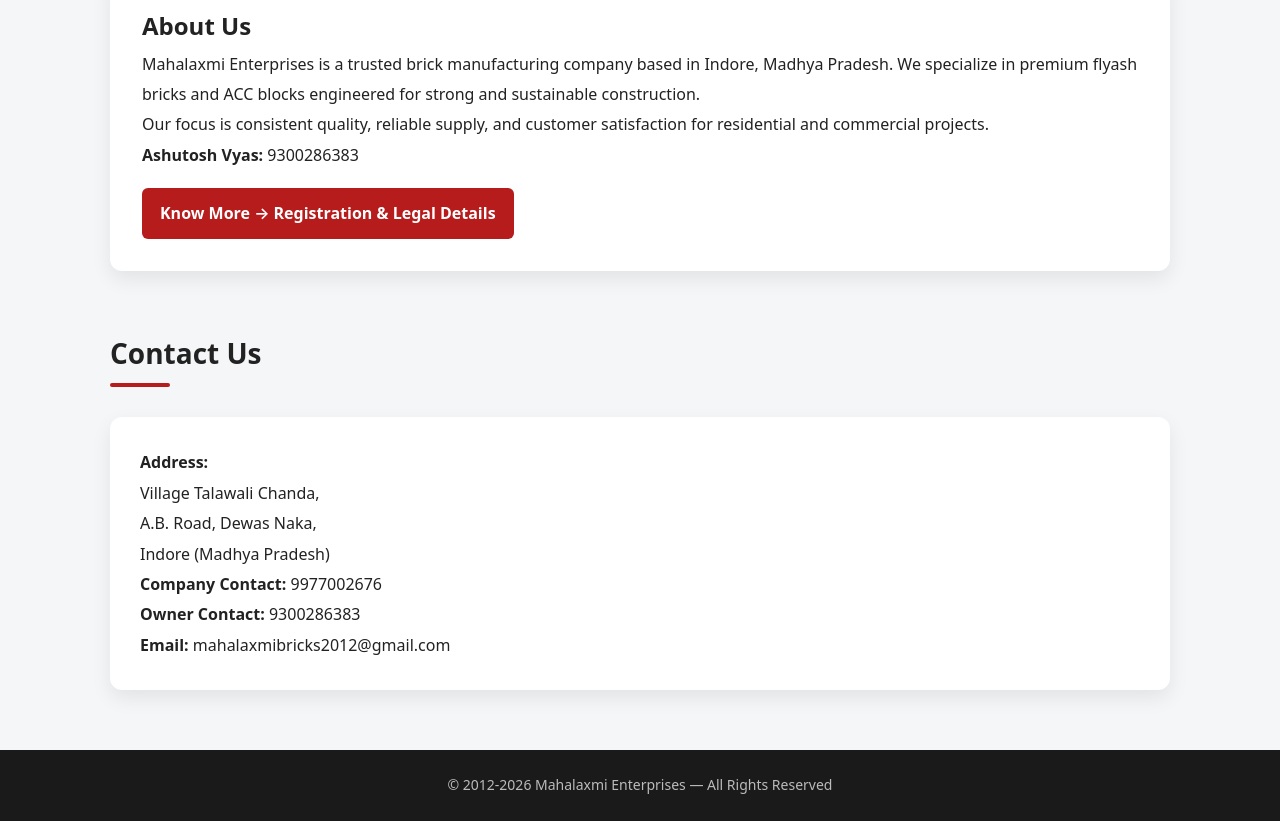
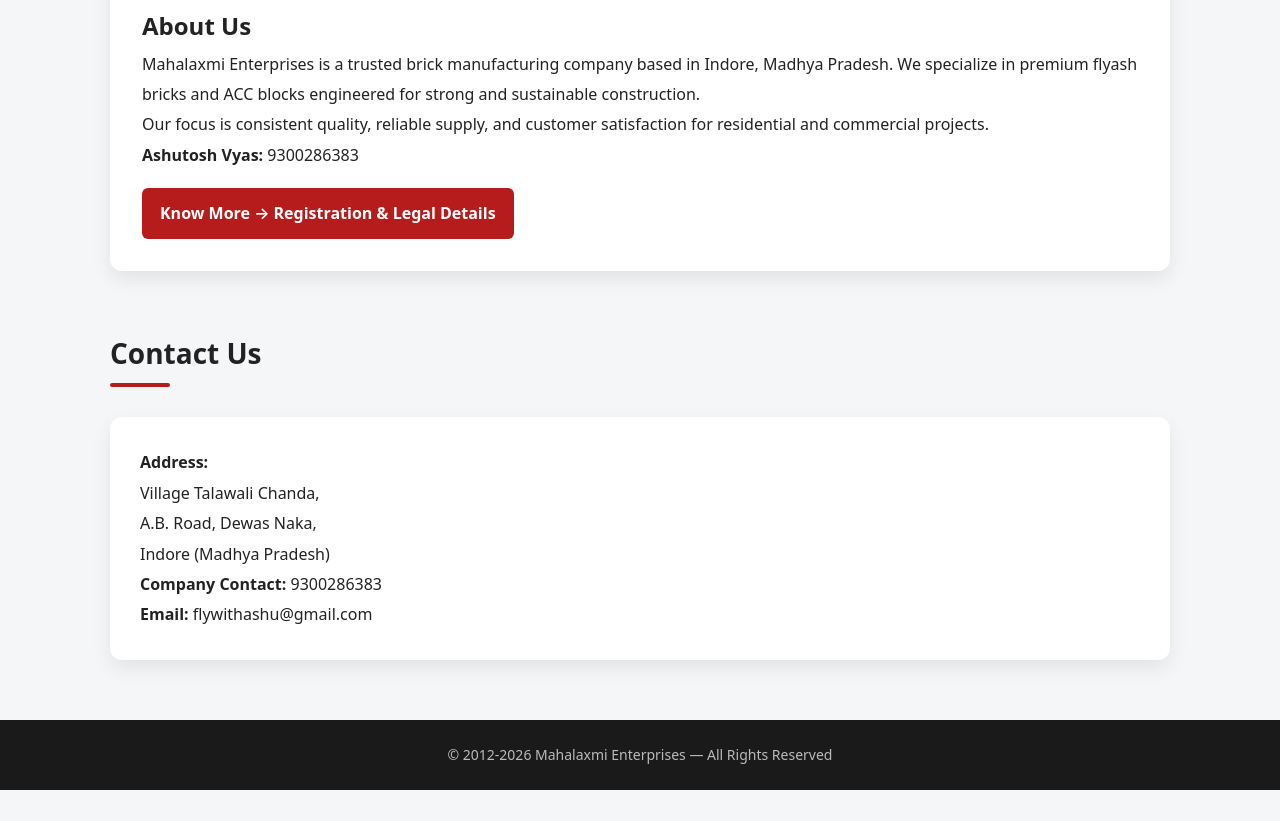
Before and after one commit to HikaruSigma/mahalaxmi-enterprise, a plain HTML site: page index.html in a window 1280 px wide. Shown: the part 770-1591 px from the top of the page. After the commit the page ends 1560 px from the top, so only its background shows below. Drawn offline with Linux system fonts and the light colour scheme.

Commit message:
Update index.html

```diff
--- a/index.html
+++ b/index.html
@@ -294,9 +294,8 @@
 A.B. Road, Dewas Naka,<br>
 Indore (Madhya Pradesh)</p>
 
-<p><strong>Company Contact:</strong> 9977002676</p>
-<p><strong>Owner Contact:</strong> 9300286383</p>
-<p><strong>Email:</strong> mahalaxmibricks2012@gmail.com</p>
+<p><strong>Company Contact:</strong> 9300286383</p>
+<p><strong>Email:</strong> flywithashu@gmail.com</p>
 </div>
 
 </section>
```
